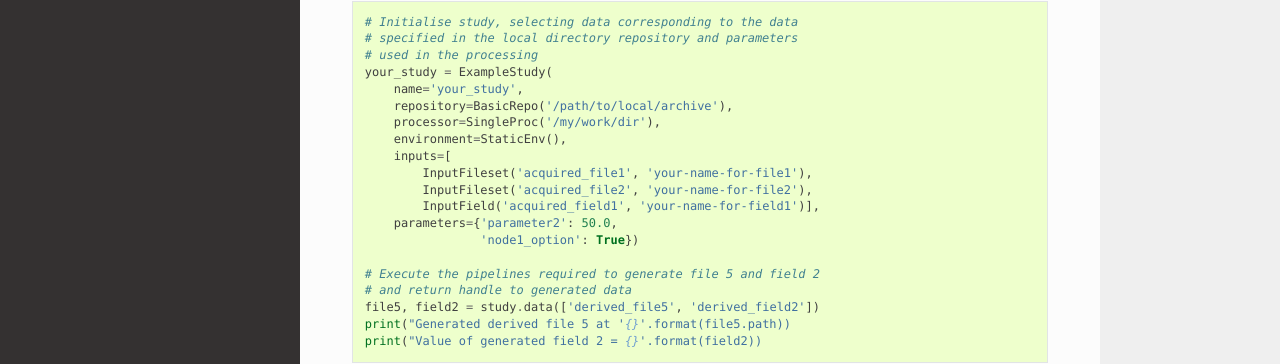
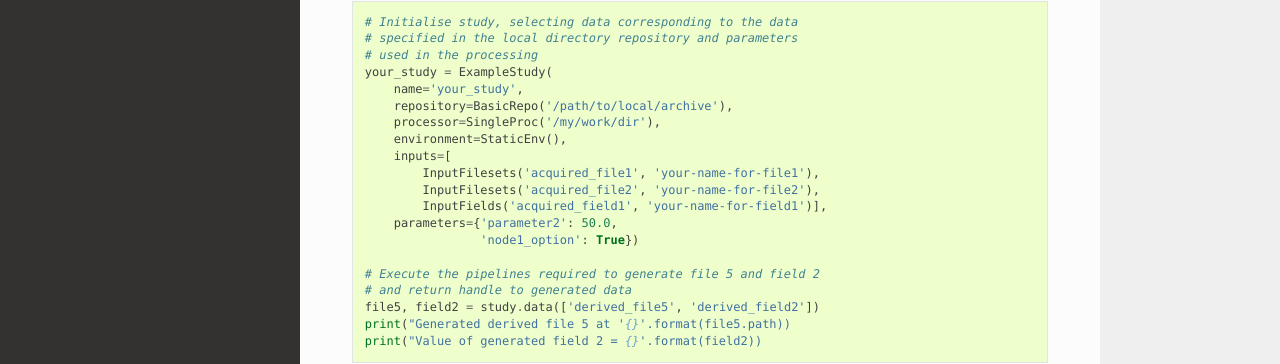
Before and after one commit to MonashBI/arcana-legacy, a Sphinx documentation site: the page built from docs/source/example.rst, in a window 1280 px wide and 900 px high, scrolled down 2040 px. Shown: the part 348-712 px from the top of the window. Built offline with Sphinx 7.4.7 and the Read the Docs theme 2.0.0, drawn with Linux system fonts in a browser that asks for light colours.

Commit message:
fixed up docs

```diff
--- a/docs/source/api_application.rst
+++ b/docs/source/api_application.rst
@@ -33,9 +33,9 @@ Environments
 Inputs
 ------
 
-.. autoclass:: arcana.data.InputFileset
+.. autoclass:: arcana.data.InputFilesets
 
-.. autoclass:: arcana.data.InputField
+.. autoclass:: arcana.data.InputFields
 
 .. autoclass:: arcana.study.Parameter
 
--- a/docs/source/api_design.rst
+++ b/docs/source/api_design.rst
@@ -41,7 +41,7 @@ Pipeline
 --------
 
 .. autoclass:: arcana.pipeline.Pipeline
-    :members: add, provided, parameter, connect, connect_input, connect_output
+    :members: add, provided, connect, connect_input, connect_output
 
 
 Requirements
--- a/docs/source/example.rst
+++ b/docs/source/example.rst
@@ -143,9 +143,9 @@ which can then be instantiated and used to generate 'derived2' with
         processor=SingleProc('/my/work/dir'),
         environment=StaticEnv(),
         inputs=[
-            InputFileset('acquired_file1', 'your-name-for-file1'),
-            InputFileset('acquired_file2', 'your-name-for-file2'),
-            InputField('acquired_field1', 'your-name-for-field1')],
+            InputFilesets('acquired_file1', 'your-name-for-file1'),
+            InputFilesets('acquired_file2', 'your-name-for-file2'),
+            InputFields('acquired_field1', 'your-name-for-field1')],
         parameters={'parameter2': 50.0,
                     'node1_option': True})
 
```
